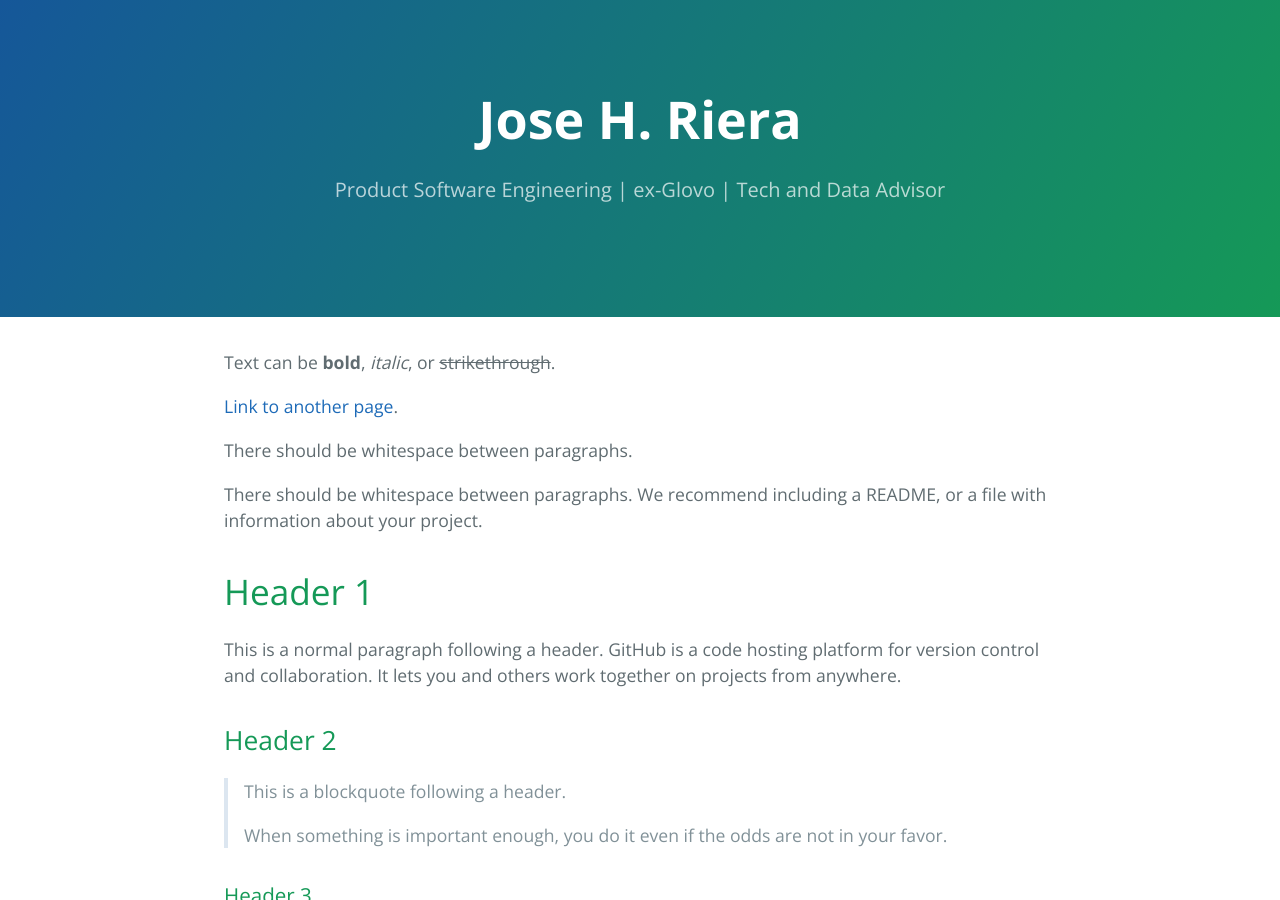
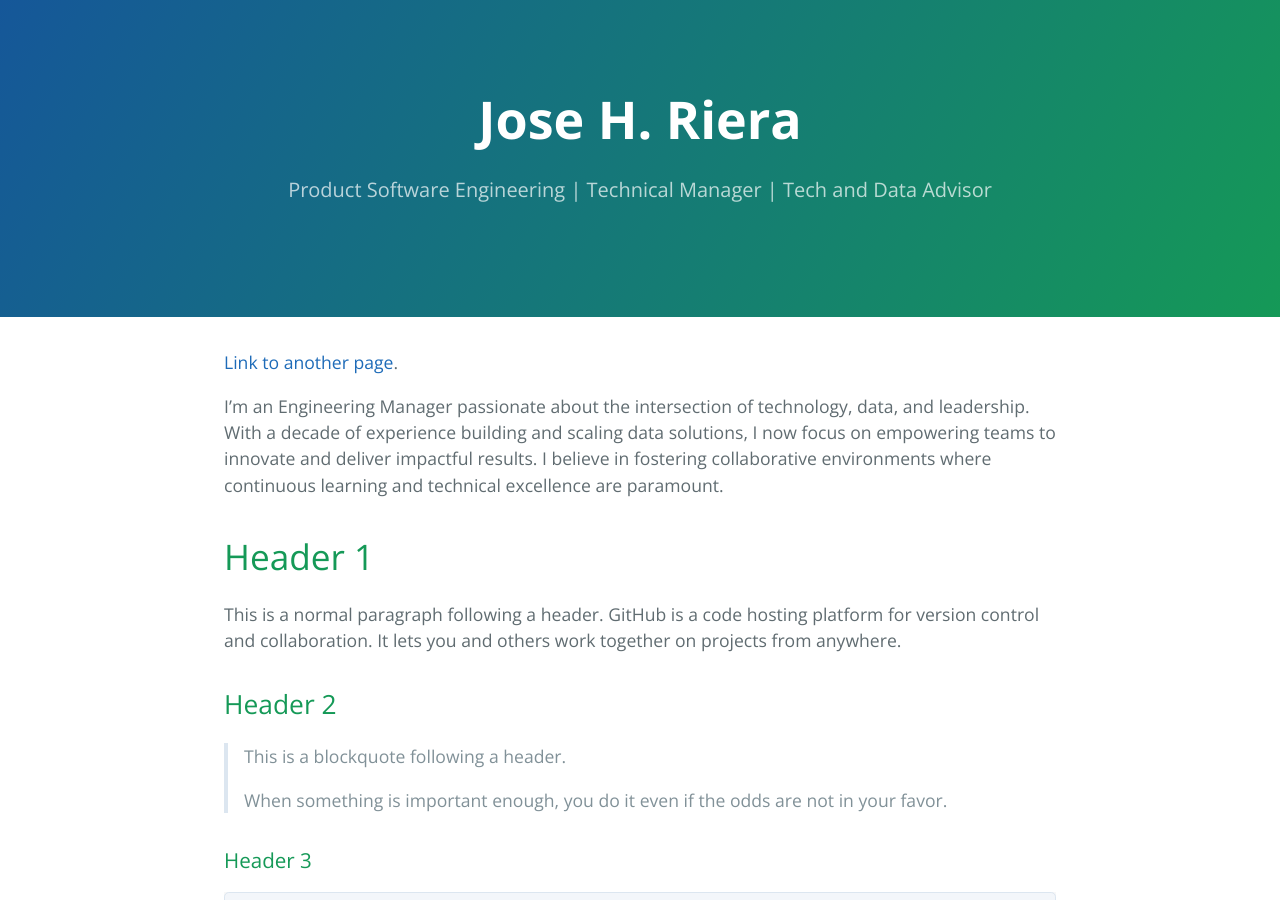
Before and after one commit to jhrs21/jhrs21.github.io, a Jekyll site: the page built from index.md, in a window 1280 px wide and 900 px high. Built offline with Jekyll 4.4.1, drawn with Linux system fonts in a browser that asks for light colours.

Commit message:
Introduction paragraph

```diff
--- a/_config.yml
+++ b/_config.yml
@@ -1,5 +1,5 @@
 title: Jose H. Riera
-description: Product Software Engineering | ex-Glovo | Tech and Data Advisor
+description: Product Software Engineering | Technical Manager | Tech and Data Advisor
 show_downloads: false
 google_analytics:
 theme: jekyll-theme-cayman
--- a/index.md
+++ b/index.md
@@ -2,13 +2,9 @@
 layout: default
 ---
 
-Text can be **bold**, _italic_, or ~~strikethrough~~.
-
 [Link to another page](./another-page.html).
 
-There should be whitespace between paragraphs.
-
-There should be whitespace between paragraphs. We recommend including a README, or a file with information about your project.
+I'm an Engineering Manager passionate about the intersection of technology, data, and leadership. With a decade of experience building and scaling data solutions, I now focus on empowering teams to innovate and deliver impactful results. I believe in fostering collaborative environments where continuous learning and technical excellence are paramount.
 
 # Header 1
 
```
